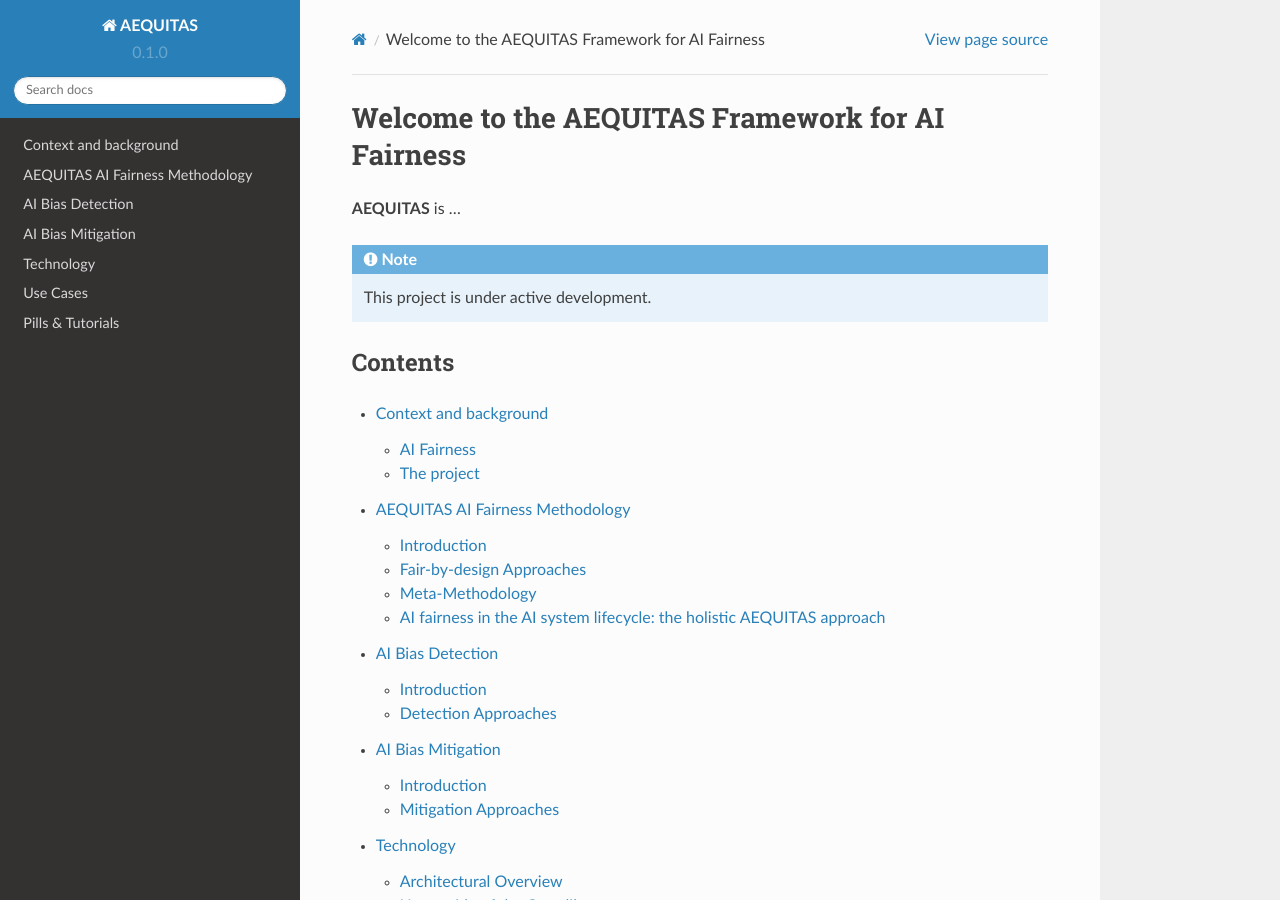
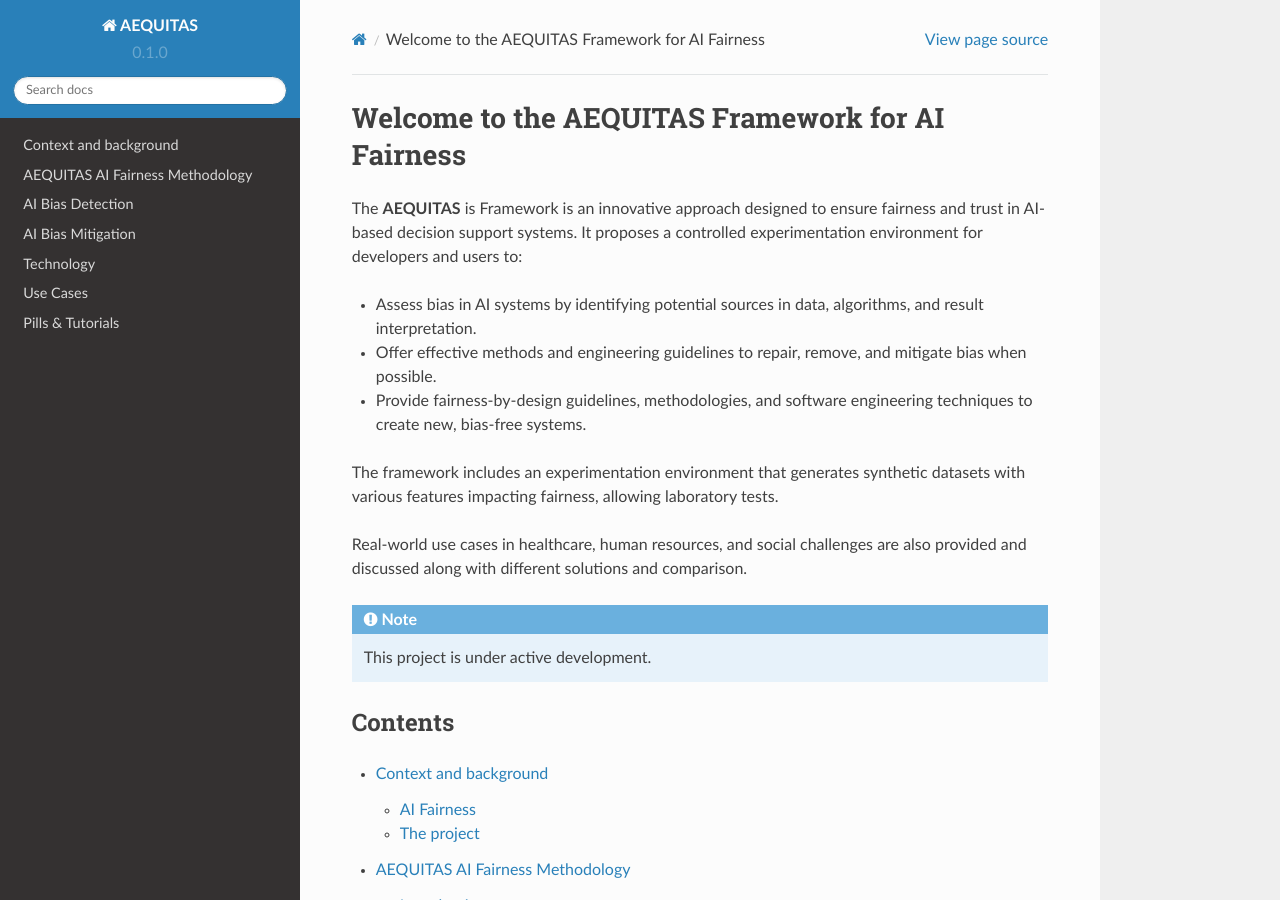
Before and after one commit to aequitas-aod/aequitas-home, a Sphinx documentation site: the page built from docs/source/index.rst, in a window 1280 px wide and 900 px high. Built offline with Sphinx 7.4.7 and the Read the Docs theme 2.0.0, drawn with Linux system fonts in a browser that asks for light colours.

Commit message:
rc: aequitas description

```diff
--- a/docs/source/index.rst
+++ b/docs/source/index.rst
@@ -1,7 +1,15 @@
 Welcome to the AEQUITAS Framework for AI Fairness
 =================================================
 
-**AEQUITAS** is ...
+The **AEQUITAS** is Framework is an innovative approach designed to ensure fairness and trust in AI-based decision support systems. It proposes a controlled experimentation environment for developers and users to:
+
+* Assess bias in AI systems by identifying potential sources in data, algorithms, and result interpretation.
+* Offer effective methods and engineering guidelines to repair, remove, and mitigate bias when possible.
+* Provide fairness-by-design guidelines, methodologies, and software engineering techniques to create new, bias-free systems.
+
+The framework includes an experimentation environment that generates synthetic datasets with various features impacting fairness, allowing laboratory tests.
+
+Real-world use cases in healthcare, human resources, and social challenges are also provided and discussed along with different solutions and comparison.
 
 .. note::
 
```
